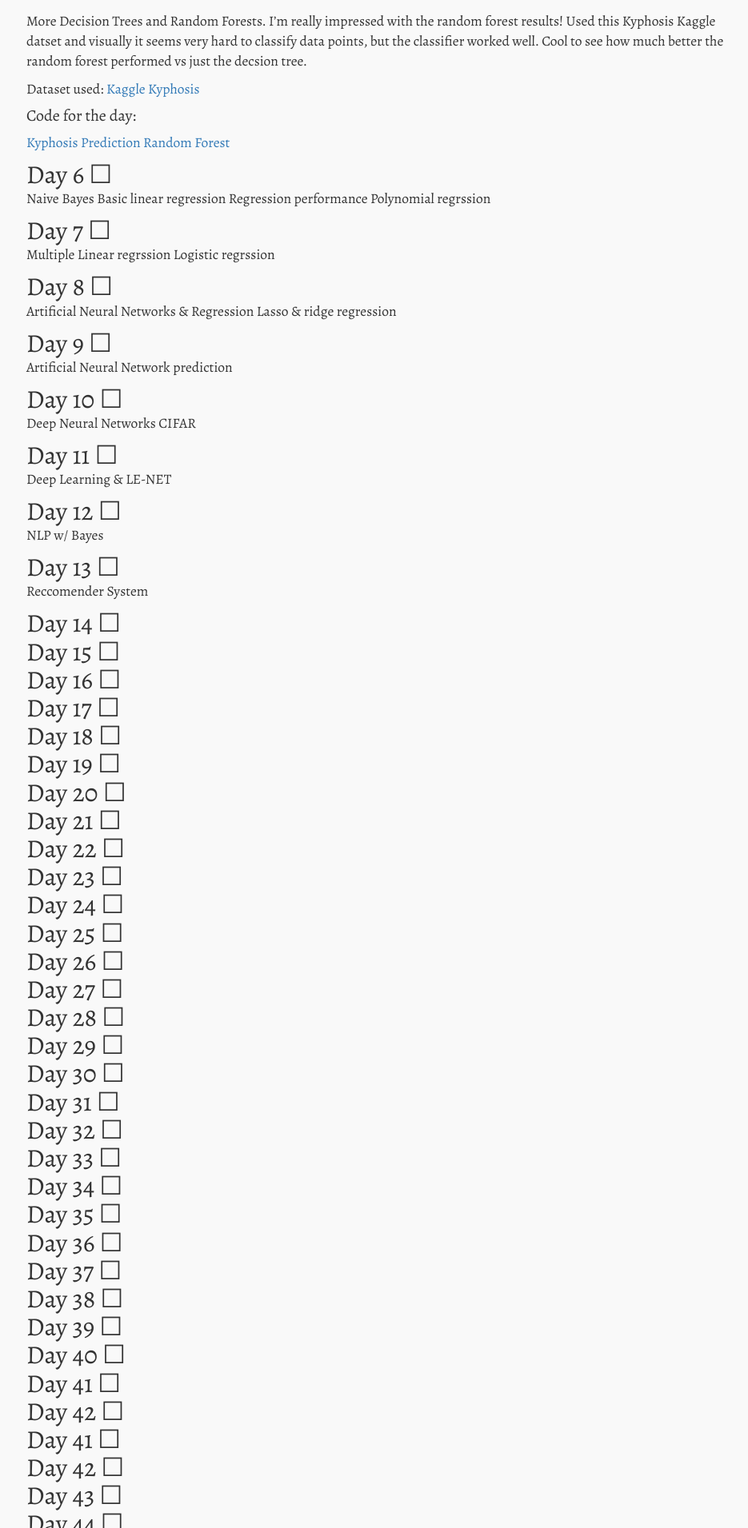
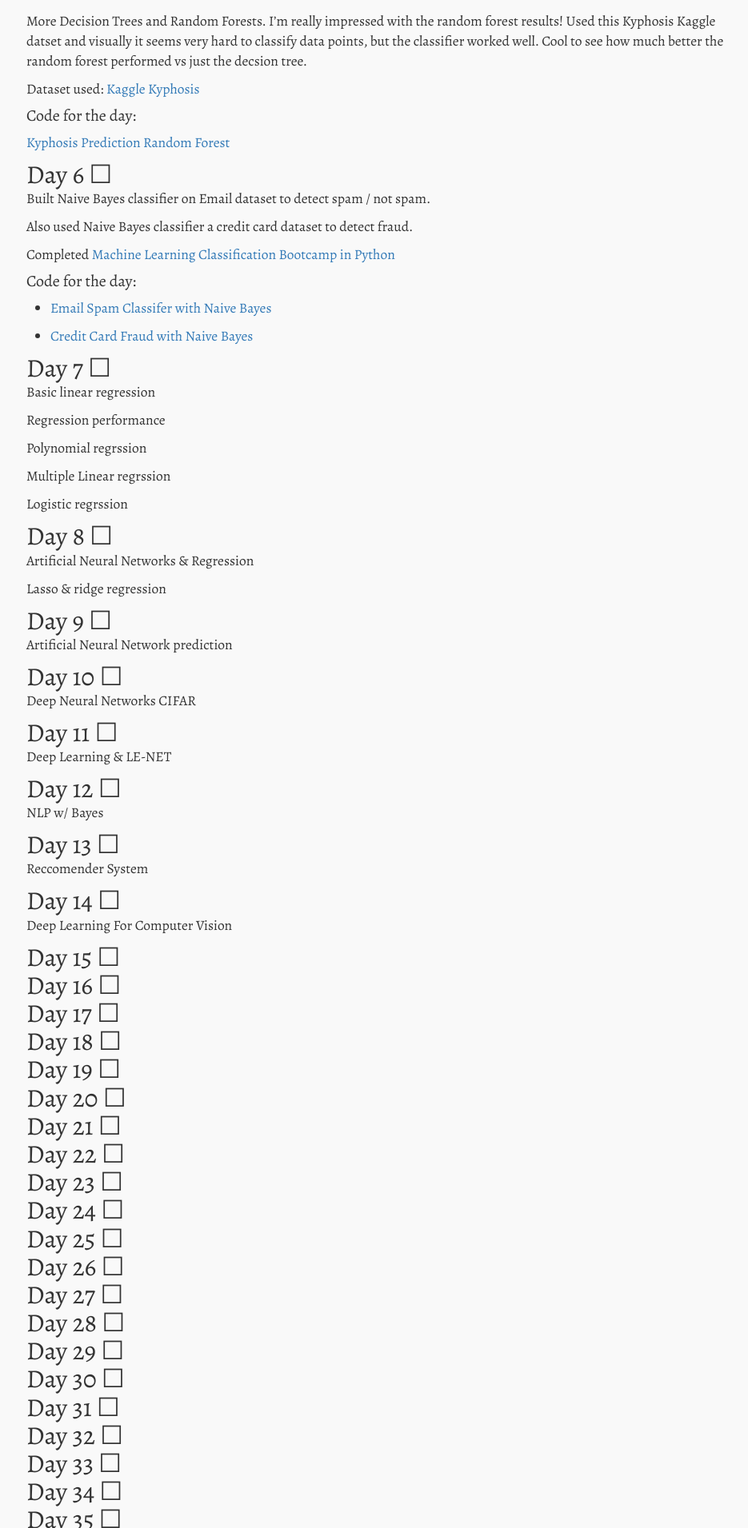
Before and after one commit to sagecodes/sage-blog, a Jekyll site: the page built from _posts/blog/2019-07-18-100daysofcode.markdown, in a window 1280 px wide. Shown: the part 1238-3149 px from the top of the page at 80% size, without its empty margins (167-1102 px from the left). Built offline with Jekyll 4.4.1, drawn with Linux system fonts in a browser that asks for light colours; nearby versions of some CDN libraries; some web fonts are replaced.

Commit message:
Day 7 outline

```diff
--- a/_posts/blog/2019-07-18-100daysofcode.markdown
+++ b/_posts/blog/2019-07-18-100daysofcode.markdown
@@ -80,32 +80,54 @@ Dataset used: [Kaggle Kyphosis](https://www.kaggle.com/abbasit/kyphosis-dataset)
 
 ## Day 6 ☐
 
-Naive Bayes
-Basic linear regression
-Regression performance
-Polynomial regrssion
+Built Naive Bayes classifier on Email dataset to detect spam / not spam.
+
+Also used Naive Bayes classifier a credit card dataset to detect fraud.
+
+Completed [ Machine Learning Classification Bootcamp in Python](https://www.udemy.com/certificate/UC-MWZST68M/)
+
+
+
+
+#### Code for the day:
+
+- [Email Spam Classifer with Naive Bayes](https://github.com/sagecodes/spam-classifier-naive-bayes/blob/master/Spam%20classifier.ipynb)
+
+- [Credit Card Fraud with Naive Bayes](https://github.com/sagecodes/credit-fraud-classfier-naive-bayes/blob/master/Credit%20Card%20Fraud%20Classifier.ipynb)
+
 
 ## Day 7 ☐
 
+Basic linear regression
+
+Regression performance
+
+Polynomial regrssion
+
 Multiple Linear regrssion
+
 Logistic regrssion
 
 ## Day 8 ☐
 
 Artificial Neural Networks & Regression
+
 Lasso & ridge regression
 
 ## Day 9 ☐
+
 Artificial Neural Network prediction
 
 
 
 ## Day 10 ☐
+
 Deep Neural Networks CIFAR
 
 
 
 ## Day 11 ☐
+
 Deep Learning & LE-NET
 
 
@@ -114,11 +136,13 @@ Deep Learning & LE-NET
 NLP w/ Bayes
 
 ## Day 13 ☐
+
 Reccomender System
 
 
 ## Day 14 ☐
 
+Deep Learning For Computer Vision
 
 ## Day 15 ☐
 
```
